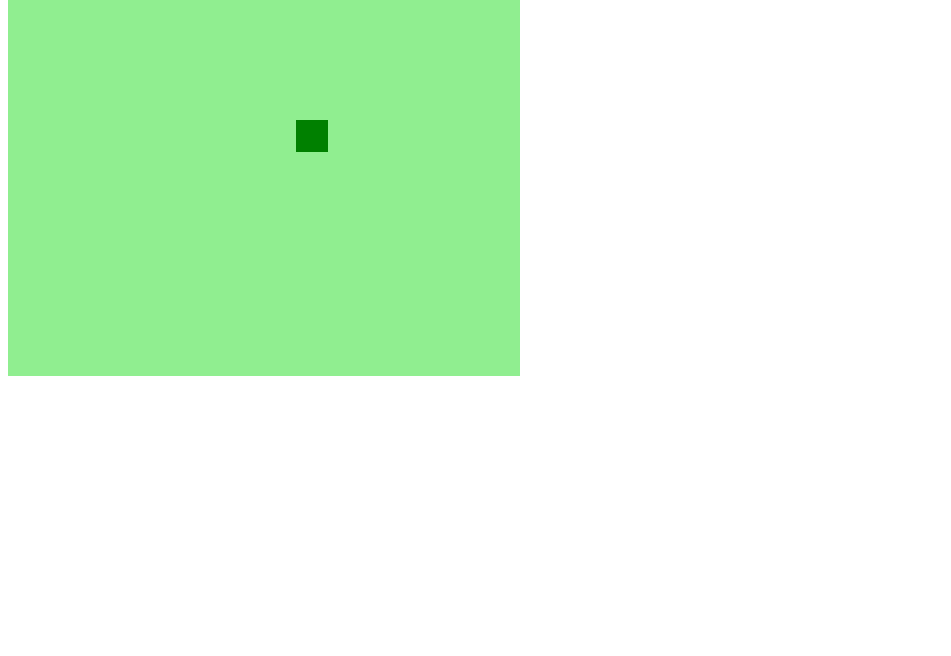
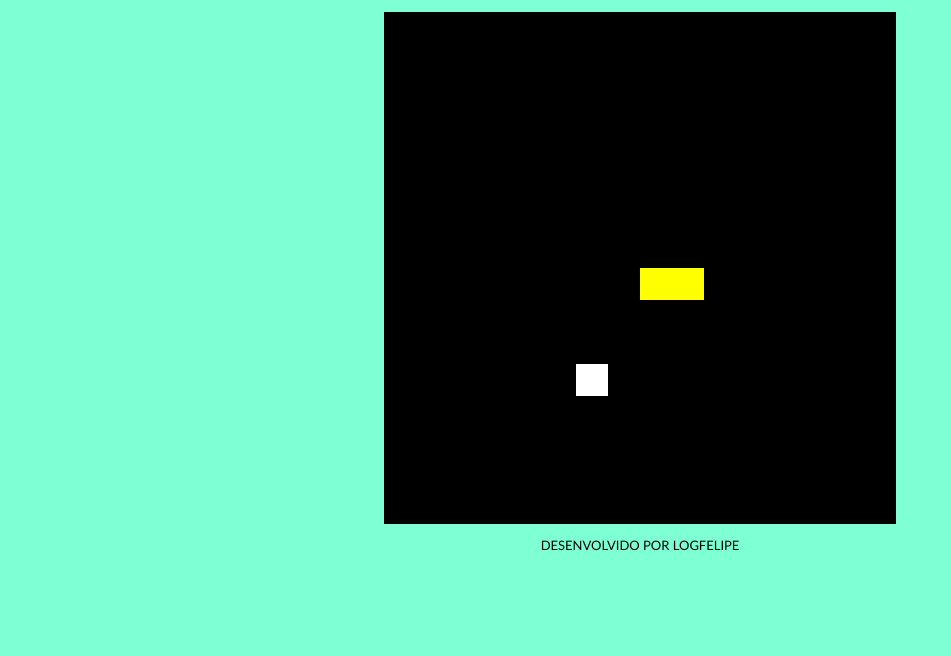
Before and after one commit to Loglype/ProjetoGameSnake, a plain HTML site: page index.html in a window 1280 px wide. Shown: the part 144-800 px from the top of the page, without its empty margins (0-951 px from the left). Drawn offline with Linux system fonts and the light colour scheme.

Commit message:
Snake Game Finalizado

```diff
--- a/index.html
+++ b/index.html
@@ -10,7 +10,13 @@
     <title>Snake Game</title>
 </head>
 <body>
+    <h3> SNAKE GAME !!</h3>
     <canvas id="snake" width="512" height="512"></canvas>
 
 </body>
+
+<footer class="assinatura">
+    <p>DESENVOLVIDO POR LOGFELIPE</p>
+</footer>
+
 </html>
--- a/script.js
+++ b/script.js
@@ -7,17 +7,27 @@ snake[0] = {
     y: 8 * box
 }
 let direction = "right";
+let food = {
+    x: Math.floor(Math.random() * 15 + 1) * box,
+    y: Math.floor(Math.random() * 15 + 1) * box
+
+}
 
 function criarBG() {
-    context.fillStyle = "lightgreen";
+    context.fillStyle = "black";
     context.fillRect(0, 0, 16 * box, 16 * box);
 }
 
 function criarcobrinha(){
     for(i=0; i < snake.length; i++){
-        context.fillStyle = "green";
+        context.fillStyle = "yellow";
         context.fillRect(snake[i].x, snake[i].y, box, box);
     }
+}
+
+function drawFood(){
+    context.fillStyle = "white";
+    context.fillRect(food.x, food.y, box, box);
 }
 
 document.addEventListener("keydown" , update);
@@ -36,9 +46,16 @@ function iniciarJogo(){
     if(snake[0].y > 15 * box && direction == "down") snake[0].y = 0;
     if(snake[0].y < 0 && direction == "up") snake[0].y = 16 * box;
 
+    for(i = 1; i < snake.length; i++){
+        if(snake[0].x == snake[i].x && snake[0].y == snake[i].y){
+            clearInterval(jogo);
+            alert("Gamer Over :(");
+        }
+    }
 
     criarBG();
     criarcobrinha();
+    drawFood();
 
     let snakex = snake[0].x;
     let snakey = snake[0].y;
@@ -48,7 +65,12 @@ function iniciarJogo(){
     if(direction == "up") snakey -= box;
     if(direction == "down") snakey += box;
 
-    snake.pop();
+    if(snakex != food.x || snakey != food.y){
+        snake.pop();
+    }
+    else{food.x = Math.floor(Math.random() * 15 + 1) * box;
+        food.y = Math.floor(Math.random() * 15 + 1) * box;
+    }
 
     let newHead = {
         x: snakex,
--- a/style.css
+++ b/style.css
@@ -0,0 +1,19 @@
+body{
+    background-color: aquamarine;
+    height: 95vh;
+    width: 95;
+    display: flex;
+    justify-content: center;
+    align-items: center;
+    flex-direction: column;
+    font-family: 'Gill Sans', 'Gill Sans MT', Calibri, 'Trebuchet MS', sans-serif;
+    font-size: x-large;
+}
+
+.assinatura{
+    font-family: 'Gill Sans', 'Gill Sans MT', Calibri, 'Trebuchet MS', sans-serif;
+    font-size: small;
+    align-items: center;
+    flex-direction: column;
+
+}
```
